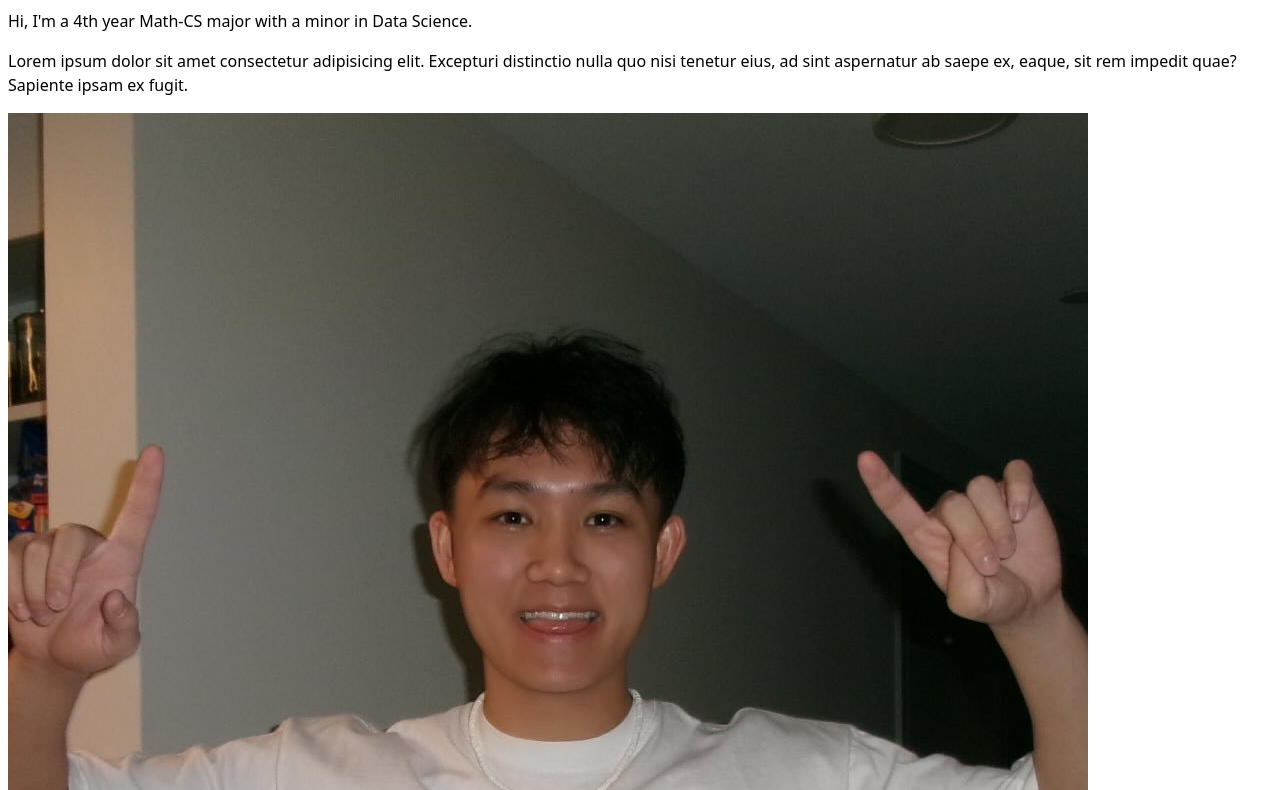
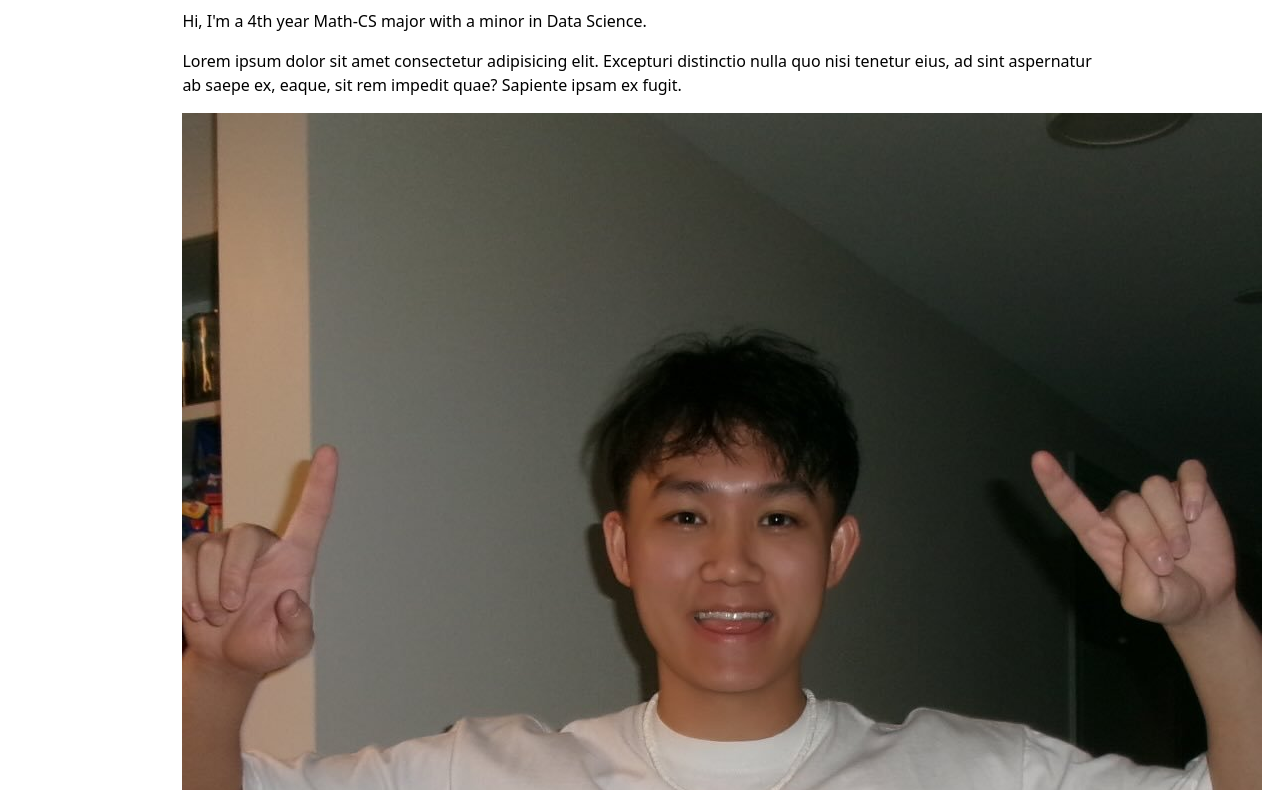
Before and after one commit to yal103/dsc106_portfolio, a plain HTML site: page index.html in a window 1280 px wide. Shown: the part 218-1008 px from the top of the page. Drawn offline with Linux system fonts and the light colour scheme.

Commit message:
lab02: step 1 - prevent content from getting too wide

```diff
--- a/style.css
+++ b/style.css
@@ -3,4 +3,6 @@ body {
          and use the OS’s UI font as the website font
        */
     font: 100%/1.5 system-ui;
-  }
+    max-width: 100ch;
+    margin-inline: max(1em, (100% - 100ch) / 2);
+}
```
